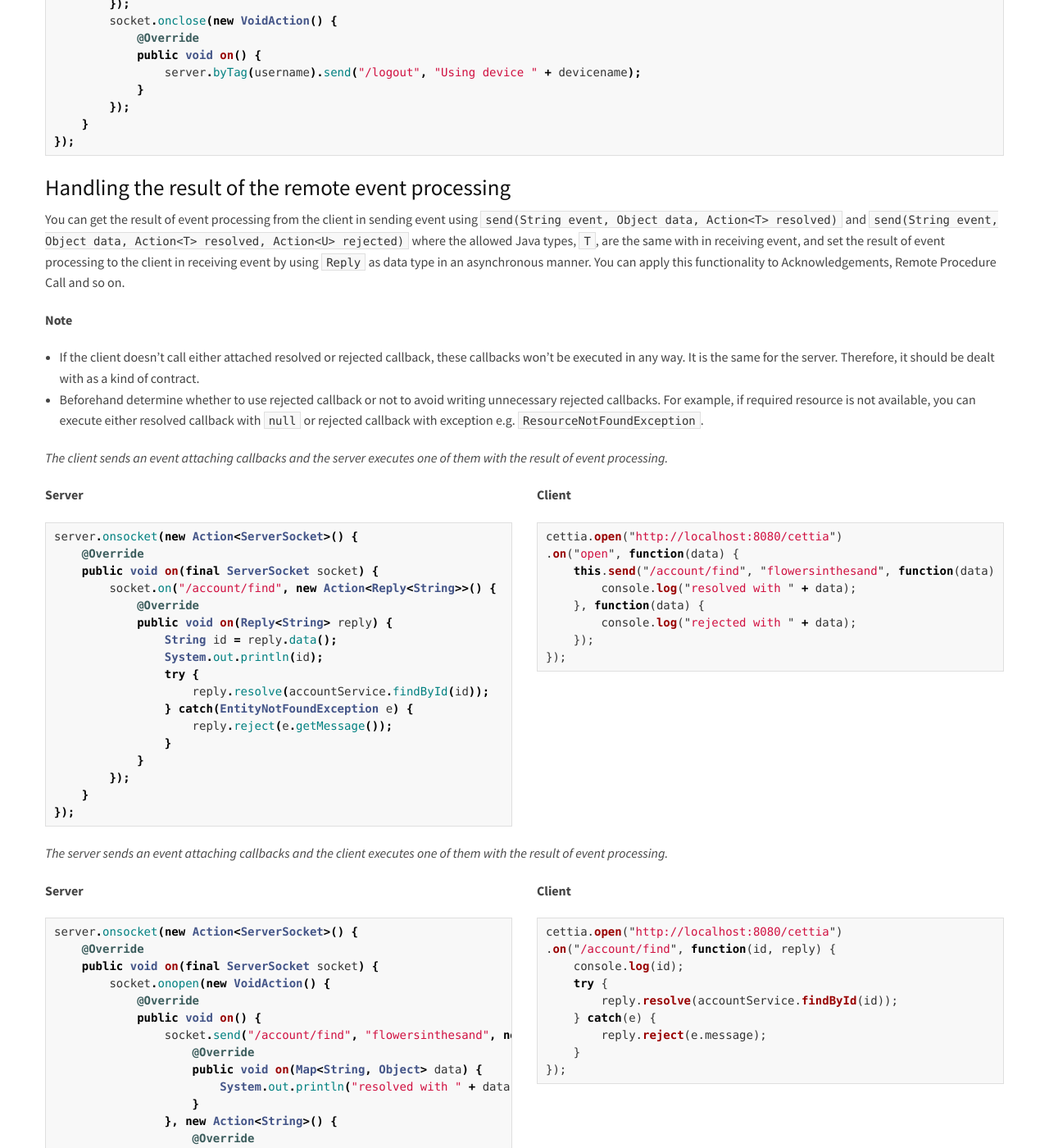
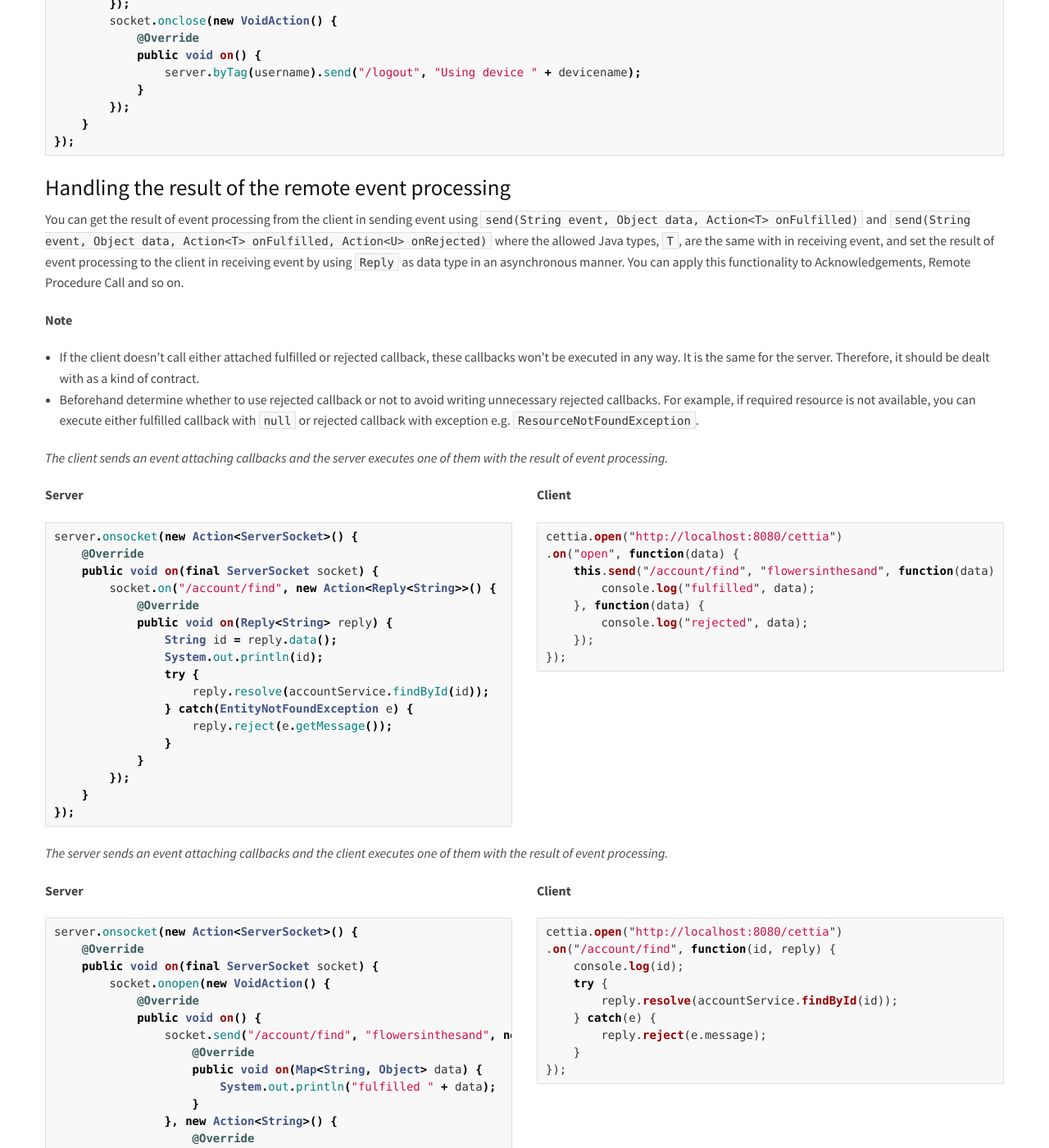
Before and after one commit to cettia/cettia.github.io, a Jekyll site: the page built from projects/cettia-java-server/1.0.0-Alpha2/reference/index.md, in a window 1280 px wide and 1400 px high, scrolled down 8496 px. Shown: the whole window at 82% size. Built offline with Jekyll 4.4.1, drawn with Linux system fonts in a browser that asks for light colours; Markdown is read by kramdown in place of the engine named in the settings; some of the changed text lies outside the part shown.

Commit message:
Rename resolved to fulfilled according to Promise spec

````diff
--- a/projects/cettia-java-server/1.0.0-Alpha2/reference/index.md
+++ b/projects/cettia-java-server/1.0.0-Alpha2/reference/index.md
@@ -443,12 +443,12 @@ server.onsocket(new Action<ServerSocket>() {
 ```
 
 ### Handling the result of the remote event processing
-You can get the result of event processing from the client in sending event using `send(String event, Object data, Action<T> resolved)` and `send(String event, Object data, Action<T> resolved, Action<U> rejected)` where the allowed Java types, `T`, are the same with in receiving event, and set the result of event processing to the client in receiving event by using `Reply` as data type in an asynchronous manner. You can apply this functionality to Acknowledgements, Remote Procedure Call and so on.
+You can get the result of event processing from the client in sending event using `send(String event, Object data, Action<T> onFulfilled)` and `send(String event, Object data, Action<T> onFulfilled, Action<U> onRejected)` where the allowed Java types, `T`, are the same with in receiving event, and set the result of event processing to the client in receiving event by using `Reply` as data type in an asynchronous manner. You can apply this functionality to Acknowledgements, Remote Procedure Call and so on.
 
 **Note**
 
-* If the client doesn't call either attached resolved or rejected callback, these callbacks won't be executed in any way. It is the same for the server. Therefore, it should be dealt with as a kind of contract.
-* Beforehand determine whether to use rejected callback or not to avoid writing unnecessary rejected callbacks. For example, if required resource is not available, you can execute either resolved callback with `null` or rejected callback with exception e.g. `ResourceNotFoundException`.
+* If the client doesn't call either attached fulfilled or rejected callback, these callbacks won't be executed in any way. It is the same for the server. Therefore, it should be dealt with as a kind of contract.
+* Beforehand determine whether to use rejected callback or not to avoid writing unnecessary rejected callbacks. For example, if required resource is not available, you can execute either fulfilled callback with `null` or rejected callback with exception e.g. `ResourceNotFoundException`.
 
 _The client sends an event attaching callbacks and the server executes one of them with the result of event processing._
 
@@ -486,9 +486,9 @@ server.onsocket(new Action<ServerSocket>() {
 cettia.open("http://localhost:8080/cettia")
 .on("open", function(data) {
     this.send("/account/find", "flowersinthesand", function(data) {
-        console.log("resolved with " + data);
+        console.log("fulfilled", data);
     }, function(data) {
-        console.log("rejected with " + data);
+        console.log("rejected", data);
     });
 });
 ```
@@ -513,12 +513,12 @@ server.onsocket(new Action<ServerSocket>() {
                 socket.send("/account/find", "flowersinthesand", new Action<Map<String, Object>>() {
                     @Override
                     public void on(Map<String, Object> data) {
-                        System.out.println("resolved with " + data);
+                        System.out.println("fulfilled " + data);
                     }
                 }, new Action<String>() {
                     @Override
                     public void on(String data) {
-                        System.out.println("rejected with " + data);
+                        System.out.println("rejected " + data);
                     }
                 });
             }
````
Also changed, not shown: projects/cettia-javascript-client/1.0.0-Alpha2/api/index.md (+7 -7 lines), projects/cettia-javascript-client/1.0.0-Alpha2/reference/index.md (+7 -7 lines).
